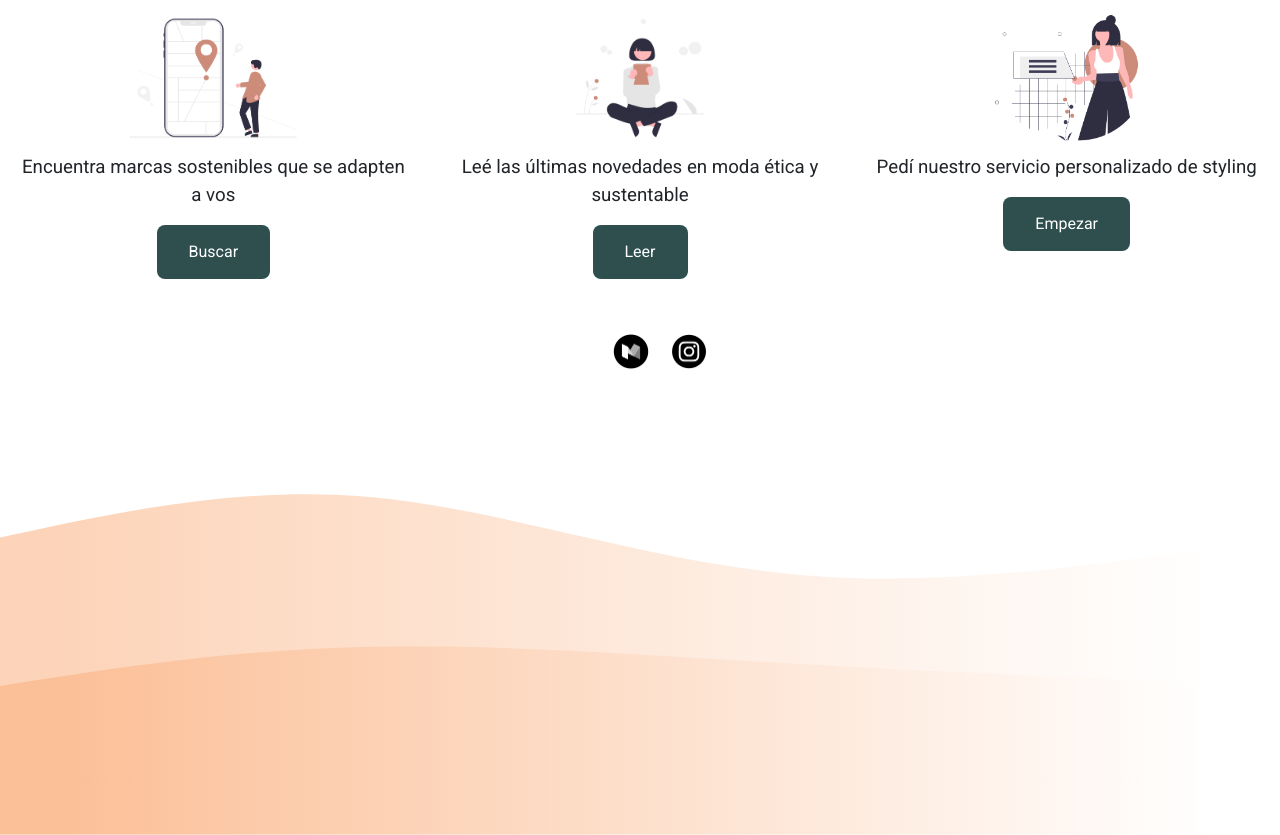
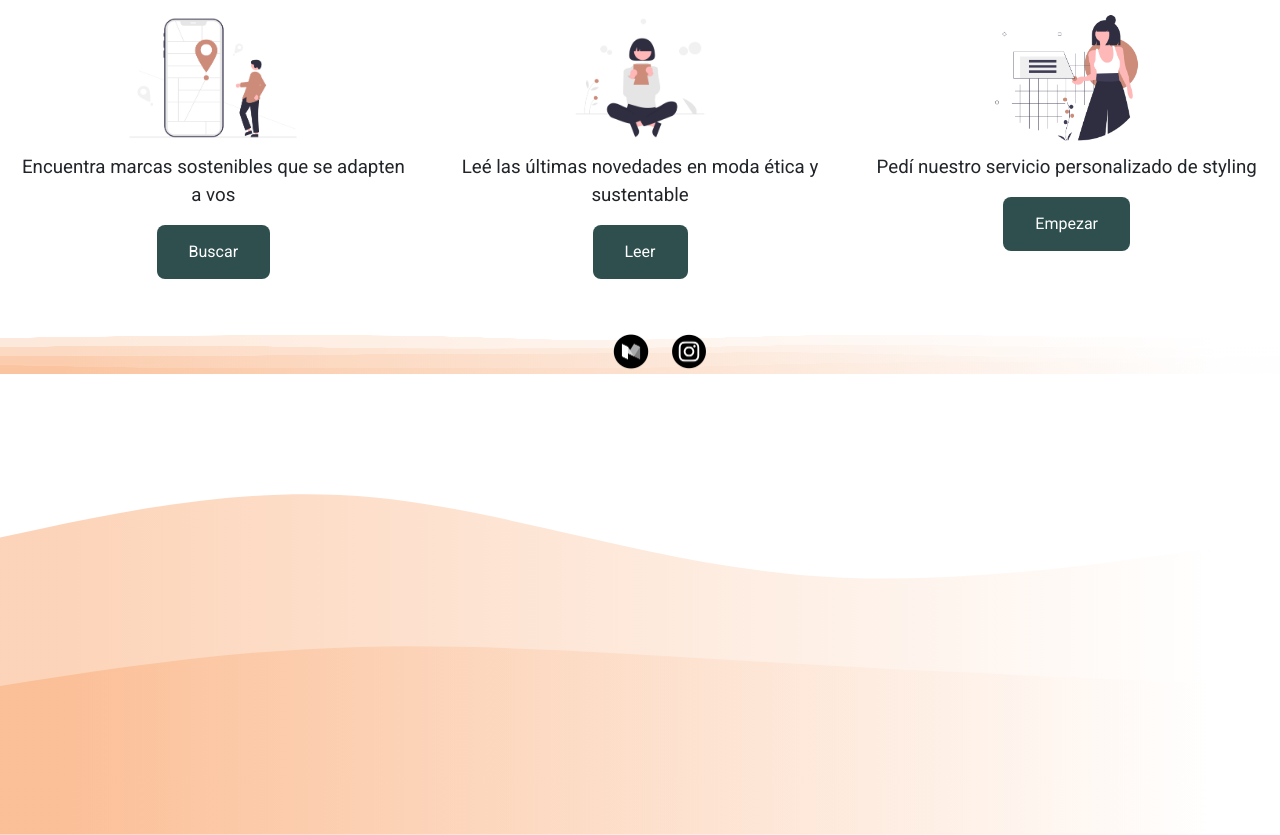
Before and after one commit to coti-orias/sustentabilidadconestilo, a website: page index.html in a window 1280 px wide. Shown: the part 1505-2340 px from the top of the page. Drawn offline with nearby package versions, Linux system fonts and the light colour scheme.

Commit message:
add SVG file to footer

```diff
--- a/index.html
+++ b/index.html
@@ -131,7 +131,7 @@
 </main>
 <!------START FOOTER---------->
 <div>
-  <footer>
+  <footer class="waves">
         <ul class="footer flex">
             <li> <a href="https://medium.com/@sustentabilidadconestilo" target="blank"><img class="logoFooter" src="img/medium logo.png"></a></li>
             <li> <a href="https://www.instagram.com/sustentabilidadconestilo/" target="blank"><img class="logoFooter" src="img/instagram logo.png"> </a></li>
--- a/scss/componentes/_deco.scss
+++ b/scss/componentes/_deco.scss
@@ -37,9 +37,9 @@ background-image: linear-gradient(to left, #ffecd2 0%, #FAAE7B 100%);
   margin: 30px;
 }
 
-/*.waves{
+.waves{
   background-image: url(/img/waves-svg.png);
   background-size: cover;
   background-size: 100% 100%;
   background-repeat: no-repeat;
-}*/
+}
```
Also changed, not shown: css/style.css, 1 other file.
